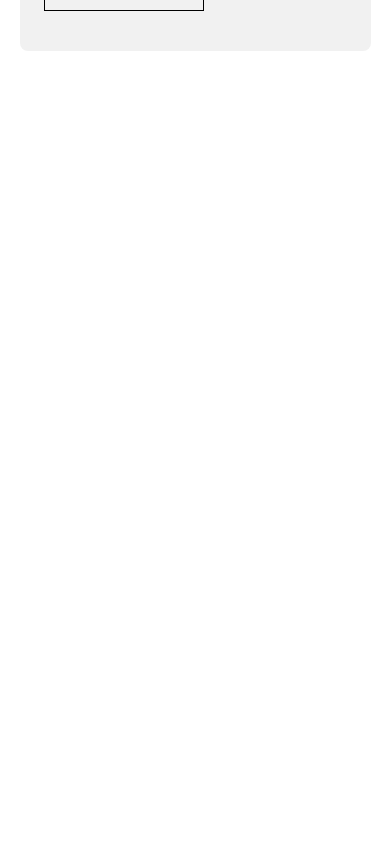
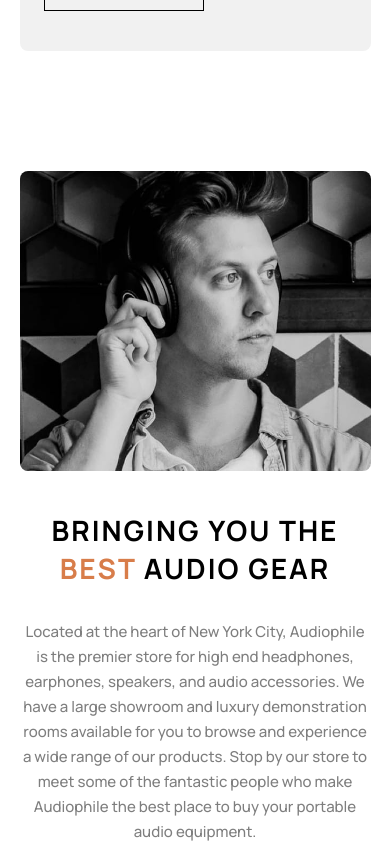
Before and after one commit to cjoak1028/audiophile-ecommerce-website, a React (Create React App) app: page / in a window 390 px wide. Shown: the part 2853-3697 px from the top of the page. Before the commit the page ends 3024 px from the top, so only its background shows below. Built offline with nearby package versions, Linux system fonts and the light colour scheme.

Commit message:
about section works for mobile

```diff
--- /dev/null
+++ b/src/components/About.js
@@ -0,0 +1,17 @@
+import React from 'react';
+
+import classes from './About.module.scss';
+
+const About = () => {
+    return (
+        <div className={classes['about']}>
+            <div className={classes['about__img']}></div>
+            <div className={classes['about__text']}>
+                <h4>Bringing you the <span>best</span> audio gear</h4>
+                <p>Located at the heart of New York City, Audiophile is the premier store for high end headphones, earphones, speakers, and audio accessories. We have a large showroom and luxury demonstration rooms available for you to browse and experience a wide range of our products. Stop by our store to meet some of the fantastic people who make Audiophile the best place to buy your portable audio equipment.</p>
+            </div>
+        </div>
+    );
+}
+
+export default About;
--- /dev/null
+++ b/src/components/About.module.scss
@@ -0,0 +1,42 @@
+@import '../styles/abstracts/variables';
+@import '../styles/abstracts/mixins';
+
+.about {
+    display: flex;
+    flex-direction: column;
+
+    &__img {
+        background: $c-grey url('../assets/shared/mobile/image-best-gear.jpg') no-repeat center/cover;
+        height: 30rem;
+        border-radius: 0.8rem;
+        overflow: hidden;
+        margin-bottom: 4rem;
+
+        @include respond-above('BP-1') {
+            background-image: url('../assets/shared/tablet/image-best-gear.jpg');
+        }
+    }
+
+    &__text {
+        text-align: center;
+
+        h4 {
+            margin: auto;
+            margin-bottom: 3.2rem;
+
+            span {
+                color: $c-orange;
+            }
+
+            @include respond-above('BP-1') {
+                font-size: 4rem;
+                letter-spacing: 1.43px;
+                line-height: 4.4rem;
+            }
+        }
+
+        p {
+            opacity: 50%;
+        }
+    }
+}
--- a/src/pages/home/Home.js
+++ b/src/pages/home/Home.js
@@ -1,6 +1,8 @@
 import React from 'react';
 
 import CategoryLinks from '../../components/CategoryLinks';
+import About from '../../components/About';
+
 import classes from './Home.module.scss';
 
 import speakerImgMobile from '../../assets/home/mobile/image-speaker-zx9.png';
@@ -45,6 +47,7 @@
                         <a className={'btn btn--transparent'}>See Product</a>
                     </div>
                 </div>
+                <About />
             </div>
         </div >
     )
--- a/src/styles/base/_utilities.scss
+++ b/src/styles/base/_utilities.scss
@@ -13,7 +13,7 @@
         padding-top: 20rem;
     }
 
-    &>* {
+    &>*:not(:last-child) {
         margin-bottom: 12rem;
 
         @include respond-above('BP-2') {
```
